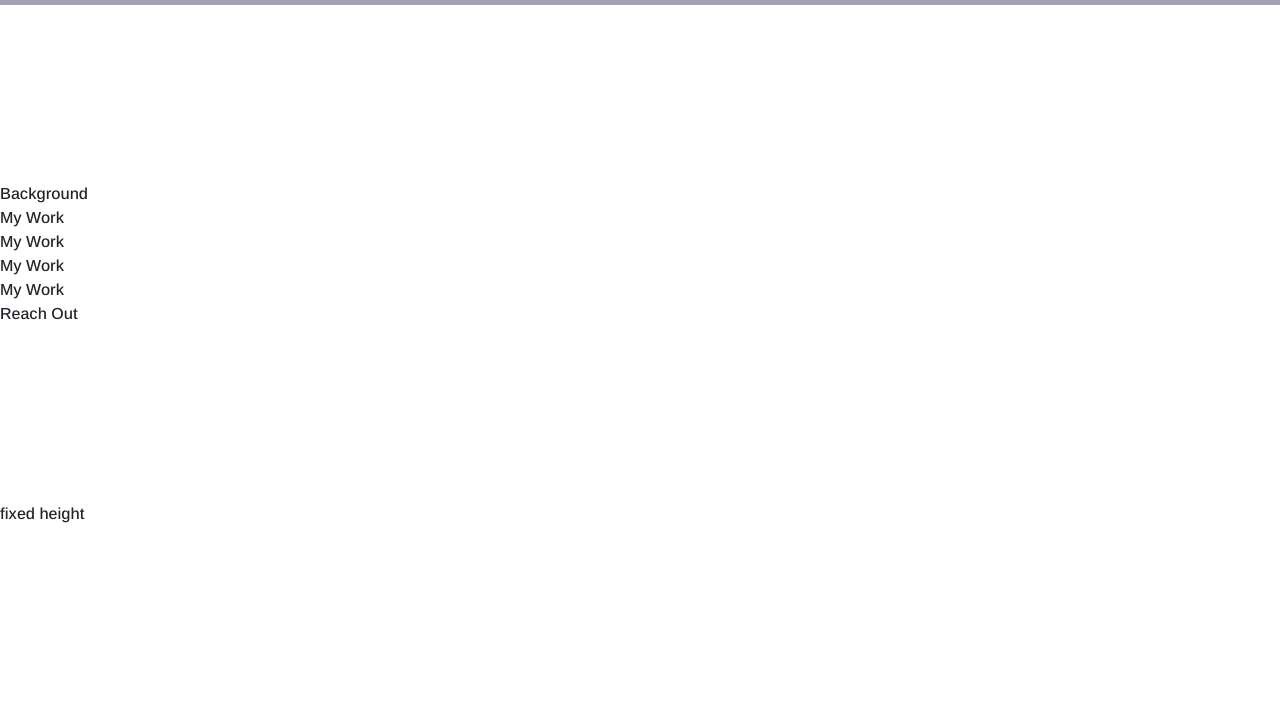
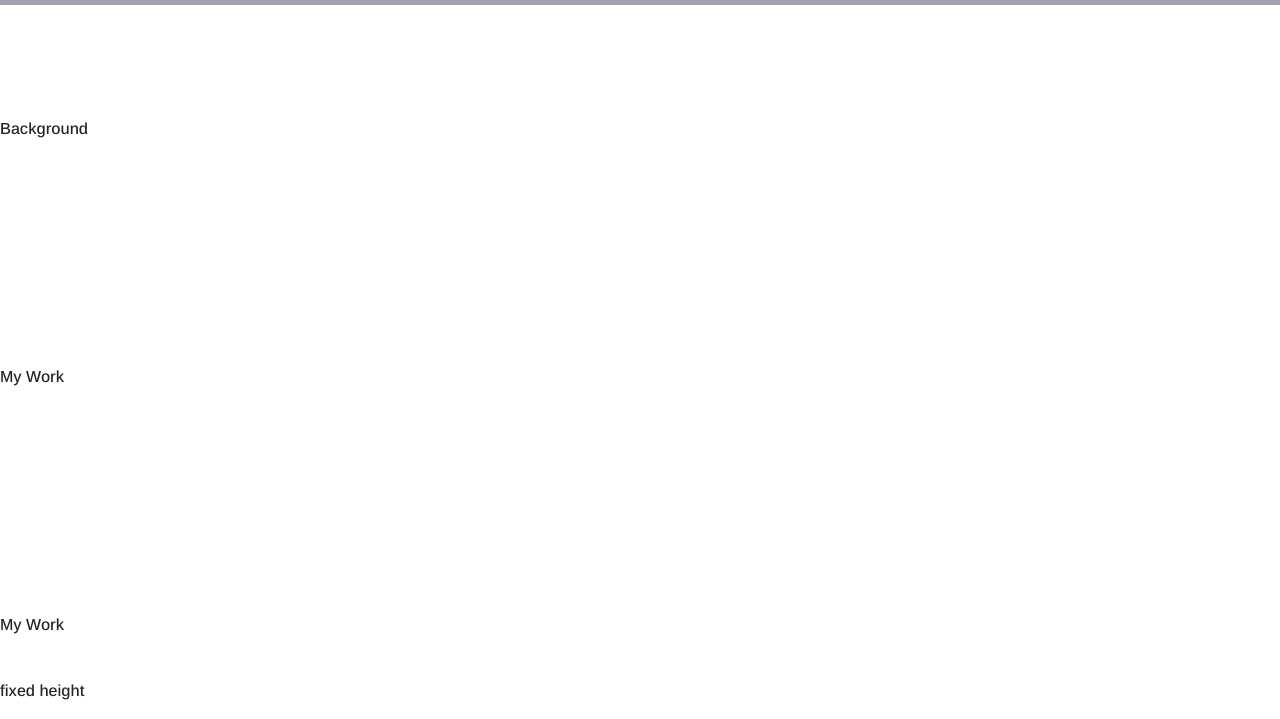
Before and after one commit to maxhorowitz/mh, a website: page index.html in a window 1280 px wide. Shown: the part 81-800 px from the top of the page. Drawn offline with nearby package versions, Linux system fonts and the light colour scheme.

Commit message:
layout working

```diff
--- a/index.html
+++ b/index.html
@@ -25,9 +25,10 @@
 
     <!-- ENTIRE PAGE CONTENT -->
     <div class="entire-page font-google">
+        <div class="flex-box">
             <!-- HEADER (NAVBAR SECTION) -->
-            <div class="section">
-                <nav id="navbar-with-scrollspy" class="navbar navbar-expand-lg navbar-light bg-light">
+            <!-- <div class="section"> -->
+            <nav id="navbar-with-scrollspy" class="section static-size navbar navbar-expand-lg navbar-light bg-light">
                 <div class="container-fluid">
                     <a class="navbar-brand" href="#">Max Horowitz</a>
                     <div class="navbar-nav mr-auto" id="navbarNavAltMarkup">
@@ -39,50 +40,51 @@
                     </div>
                 </div>
             </nav>
-            </div>
+            <!-- </div> -->
 
             <!-- CONTENT (REST OF WEBPAGE) -->
-            <div class="section">
-                <div data-bs-spy="scroll" data-bs-target="#navbar-with-scrollspy" data-bs-offset="0" class="scrollspy" tabindex="0" style=>
+            <!-- <div class="section"> -->
+            <div class="section scrollspy" data-bs-spy="scroll" data-bs-target="#navbar-with-scrollspy" data-bs-offset="0" data-spy="scroll" tabindex="0" style=>
 
                 <!-- BACKGROUND -->
                 <section>
-                        <div class="" id="scrollspyheading1">Background</div>
+                    <div class="py-6" id="scrollspyheading1">Background</div>
                 </section>
 
                 <!-- MY WORK -->
                 <section>
-                        <div class="" id="scrollspyheading2">My Work</div>
+                    <div class="py-6" id="scrollspyheading2">My Work</div>
                 </section>
 
                 <!-- MY WORK -->
                 <section>
-                        <div class="" id="scrollspyheading2">My Work</div>
+                    <div class="py-6" id="scrollspyheading2">My Work</div>
                 </section>
 
 
                 <!-- MY WORK -->
                 <section>
-                        <div class="" id="scrollspyheading2">My Work</div>
+                    <div class="py-6" id="scrollspyheading2">My Work</div>
                 </section>
 
 
                 <!-- MY WORK -->
                 <section>
-                        <div class="" id="scrollspyheading2">My Work</div>
+                    <div class="py-6" id="scrollspyheading2">My Work</div>
                 </section>
 
                 <!-- REACH OUT -->
                 <section>
-                        <div class="" id="scrollspyheading3">Reach Out</div>
+                    <div class="py-6" id="scrollspyheading3">Reach Out</div>
                 </section>
 
             </div>
-            </div>
+            <!-- </div> -->
 
             <!-- FOOTER -->
-            <div class="section">
+            <div class="section grow-size">
                 <p> fixed height </p>
+            </div>
         </div>
     </div>
 
```
Also changed, not shown: assets/css/style.css. Lines whose indentation alone changed are shown as unchanged.
